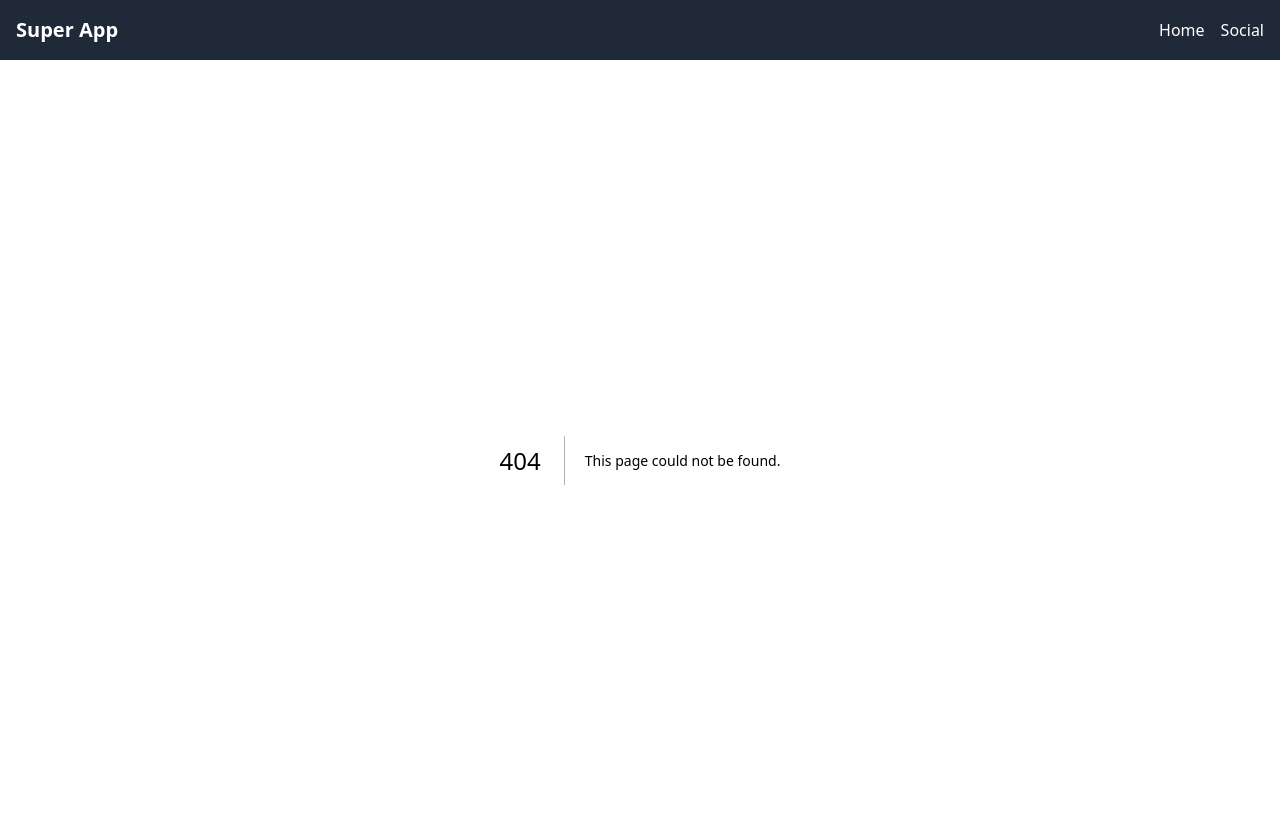
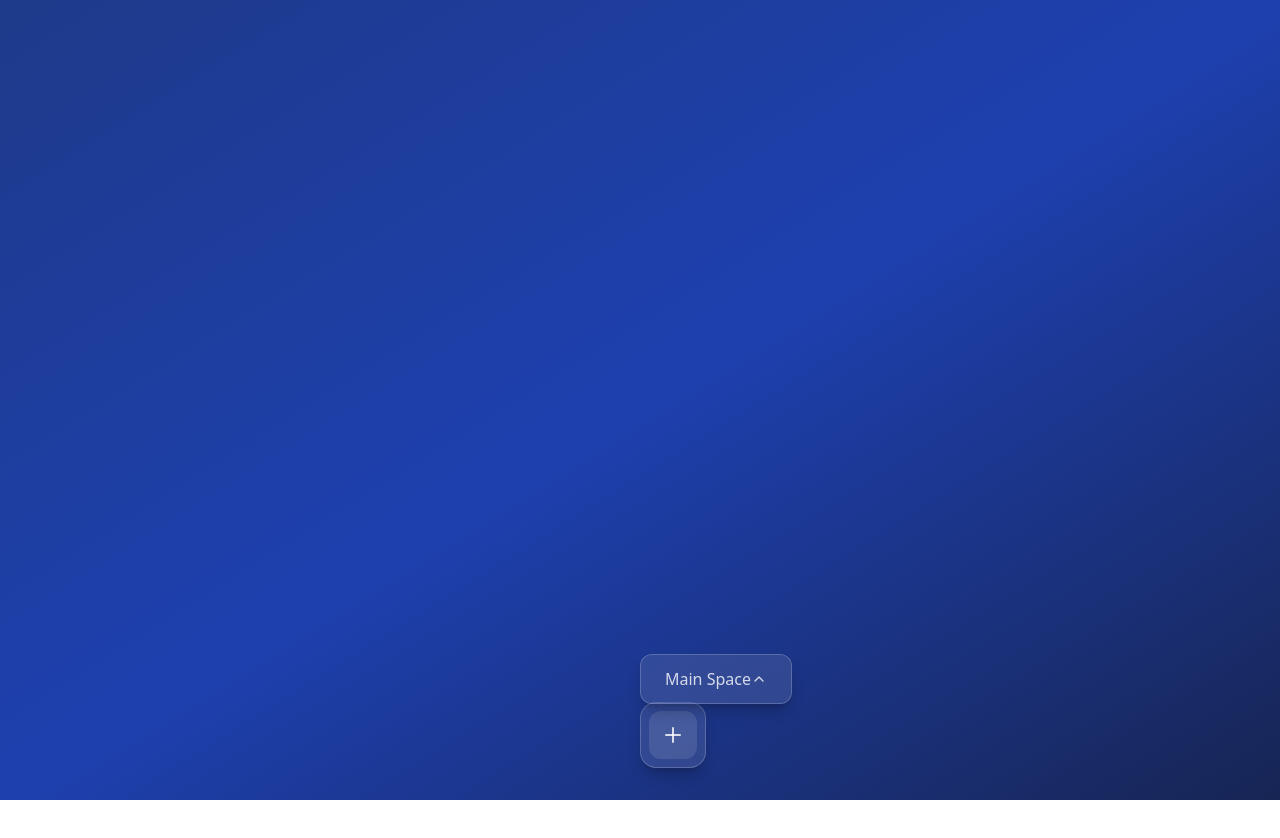
Before and after one commit to terryyaki/Project_Mark_I, a Next.js app: page /spaces in a window 1280 px wide. Before the commit this address had no page. Shown: the top 838 px of the page. After the commit the page ends 800 px from the top, so only its background shows below. Built offline with nearby package versions, Linux system fonts and the light colour scheme.

Commit message:
feat(spaces): Implement spaces module with notes
- Add space switching functionality with multiple backgrounds
- Create draggable notes widget system
- Implement dock interface for adding widgets
- Set up widget store with Zustand
- Update home page with spaces module card

```diff
--- a/src/app/page.tsx
+++ b/src/app/page.tsx
@@ -1,27 +1,44 @@
 export default function Home() {
-    return (
-      <main className="container mx-auto px-4 py-8">
-        <div className="text-center">
-          <h1 className="text-4xl font-bold mb-4">Welcome to Super App</h1>
-          <p className="text-xl text-gray-600">Your modular application platform</p>
+  return (
+    <main className="min-h-screen bg-gradient-to-br from-gray-900 to-black text-white p-8 pt-24">
+      <h1 className="text-4xl font-bold mb-8">Welcome to Super App</h1>
+      <p className="text-xl mb-12">Your modular application platform</p>
 
-          <div className="grid grid-cols-1 md:grid-cols-2 lg:grid-cols-3 gap-4 mt-8">
-            <div className="p-6 bg-white rounded-lg shadow-md">
-              <h2 className="text-2xl font-bold mb-2">Social Media</h2>
-              <p className="text-gray-600">Connect with friends and share updates</p>
-            </div>
+      <div className="grid grid-cols-1 md:grid-cols-2 lg:grid-cols-3 gap-8">
+        <ModuleCard
+          title="Social Media"
+          description="Connect with friends and share updates"
+          href="/social"
+        />
 
-            <div className="p-6 bg-white rounded-lg shadow-md">
-              <h2 className="text-2xl font-bold mb-2">Document Creator</h2>
-              <p className="text-gray-600">Create and edit documents easily</p>
-            </div>
+        <ModuleCard
+          title="Spaces OS"
+          description="Your collaborative virtual workspace"
+          href="/spaces"
+        />
 
-            <div className="p-6 bg-white rounded-lg shadow-md">
-              <h2 className="text-2xl font-bold mb-2">Coming Soon</h2>
-              <p className="text-gray-600">More modules on the way!</p>
-            </div>
-          </div>
-        </div>
-      </main>
-    )
-  }
+        <ModuleCard
+          title="Document Creator"
+          description="Create and edit documents easily"
+          href="/docs"
+        />
+      </div>
+    </main>
+  );
+}
+
+function ModuleCard({ title, description, href }: {
+  title: string;
+  description: string;
+  href: string;
+}) {
+  return (
+    <a
+      href={href}
+      className="block p-6 bg-gray-800 rounded-lg hover:bg-gray-700 transition-colors"
+    >
+      <h2 className="text-2xl font-semibold mb-2">{title}</h2>
+      <p className="text-gray-300">{description}</p>
+    </a>
+  );
+}
--- /dev/null
+++ b/src/app/spaces/page.tsx
@@ -0,0 +1,53 @@
+'use client';
+
+import { type ReactNode } from 'react';
+import Dock from '@/components/dock/Dock';
+import NotesWidget from '@/components/widgets/NotesWidget';
+import SpacesSwitcher from '@/components/spaces/SpacesSwitcher';
+import { SpacesProvider, useSpaces } from '@/components/spaces/SpacesSwitcher';
+import { useWidgetStore } from '@/store/widgetStore';
+import { WidgetProvider } from '@/contexts/WidgetContext';
+import { AnimatePresence, motion } from 'framer-motion';
+
+// Separate the content component
+function SpacesContent() {
+  const { notes, addNote, deleteNote } = useWidgetStore();
+  const { activeSpace, activeBackground } = useSpaces();
+
+  const spaceNotes = notes.filter(note => note.spaceId === activeSpace);
+
+  return (
+    <motion.div
+      className={`fixed inset-0 bg-gradient-to-br ${activeBackground}`}
+      initial={false}
+      animate={{ opacity: 1 }}
+      transition={{ duration: 0.5 }}
+    >
+      <div className="relative h-full w-full">
+        <AnimatePresence>
+          {spaceNotes.map((note) => (
+            <NotesWidget
+              key={note.id}
+              id={note.id}
+              onClose={() => deleteNote(note.id)}
+            />
+          ))}
+        </AnimatePresence>
+      </div>
+
+      <SpacesSwitcher />
+      <Dock onNotesClick={() => addNote(activeSpace)} />
+    </motion.div>
+  );
+}
+
+// Main component
+export default function SpacesOS() {
+  return (
+    <WidgetProvider>
+      <SpacesProvider>
+        <SpacesContent />
+      </SpacesProvider>
+    </WidgetProvider>
+  );
+}
--- /dev/null
+++ b/src/components/dock/Dock.tsx
@@ -0,0 +1,32 @@
+'use client';
+
+import { motion } from 'framer-motion';
+import { Plus } from 'lucide-react';
+
+interface DockProps {
+  onNotesClick: () => void;
+}
+
+export default function Dock({ onNotesClick }: DockProps) {
+  return (
+    <motion.div
+      className="fixed bottom-8 left-1/2 -translate-x-1/2 bg-white/10 backdrop-blur-xl
+                 rounded-2xl border border-white/20 shadow-lg shadow-black/20"
+      initial={{ y: 100 }}
+      animate={{ y: 0 }}
+      transition={{ type: "spring", stiffness: 300, damping: 30 }}
+    >
+      <div className="p-2 flex space-x-2">
+        <motion.button
+          whileHover={{ scale: 1.1 }}
+          whileTap={{ scale: 0.95 }}
+          onClick={onNotesClick}
+          className="w-12 h-12 rounded-xl bg-white/10 hover:bg-white/20 transition-colors
+                     flex items-center justify-center text-white/80"
+        >
+          <Plus className="w-6 h-6" />
+        </motion.button>
+      </div>
+    </motion.div>
+  );
+}
--- /dev/null
+++ b/src/components/spaces/SpacesSwitcher.tsx
@@ -0,0 +1,122 @@
+'use client';
+
+import { motion } from 'framer-motion';
+import { ChevronUp } from 'lucide-react';
+import { useState, createContext, useContext, type ReactNode } from 'react';
+
+interface Space {
+  id: string;
+  name: string;
+  background: string;
+}
+
+interface SpacesContextType {
+  activeSpace: string;
+  setActiveSpace: (id: string) => void;
+  activeBackground: string;
+  spaces: Space[];
+}
+
+const spaces: Space[] = [
+  {
+    id: 'space-1',
+    name: 'Main Space',
+    background: 'from-blue-900 via-blue-800 to-blue-950'
+  },
+  {
+    id: 'space-2',
+    name: 'Focus Space',
+    background: 'from-purple-900 via-purple-800 to-purple-950'
+  },
+  {
+    id: 'space-3',
+    name: 'Creative Space',
+    background: 'from-emerald-900 via-emerald-800 to-emerald-950'
+  },
+];
+
+const SpacesContext = createContext<SpacesContextType | null>(null);
+
+export function SpacesProvider({ children }: { children: ReactNode }) {
+  const [activeSpace, setActiveSpace] = useState<string>('space-1');
+
+  const value = {
+    activeSpace,
+    setActiveSpace,
+    activeBackground: spaces.find(s => s.id === activeSpace)?.background || spaces[0].background,
+    spaces
+  };
+
+  return <SpacesContext.Provider value={value}>{children}</SpacesContext.Provider>;
+}
+
+export function useSpaces() {
+  const context = useContext(SpacesContext);
+  if (!context) {
+    throw new Error('useSpaces must be used within a SpacesProvider');
+  }
+  return context;
+}
+
+export default function SpacesSwitcher() {
+  const [isOpen, setIsOpen] = useState(false);
+  const { spaces, activeSpace, setActiveSpace } = useSpaces();
+
+  return (
+    <motion.div
+      className="fixed bottom-24 left-1/2 -translate-x-1/2 z-50"
+      initial={false}
+      animate={{
+        y: isOpen ? -20 : 0,
+        scale: isOpen ? 1.05 : 1
+      }}
+      transition={{ type: "spring", stiffness: 300, damping: 30 }}
+    >
+      <div className="bg-white/10 backdrop-blur-xl rounded-xl border border-white/20 overflow-hidden
+                    shadow-lg shadow-black/20">
+        <button
+          onClick={() => setIsOpen(!isOpen)}
+          className="w-full px-6 py-3 flex items-center justify-between text-white/80 hover:bg-white/5
+                   transition-colors duration-200"
+        >
+          <span className="font-medium">{spaces.find(s => s.id === activeSpace)?.name}</span>
+          <motion.div
+            animate={{ rotate: isOpen ? 180 : 0 }}
+            transition={{ type: "spring", stiffness: 200, damping: 20 }}
+          >
+            <ChevronUp className="w-4 h-4" />
+          </motion.div>
+        </button>
+
+        {isOpen && (
+          <motion.div
+            className="p-2"
+            initial={{ opacity: 0, y: -10 }}
+            animate={{ opacity: 1, y: 0 }}
+            transition={{ duration: 0.2 }}
+          >
+            {spaces.map((space) => (
+              <motion.button
+                key={space.id}
+                onClick={() => {
+                  setActiveSpace(space.id);
+                  setIsOpen(false);
+                }}
+                className={`w-full px-4 py-3 rounded-lg text-left text-white/80
+                          transition-colors duration-200 font-medium
+                          ${activeSpace === space.id ? 'bg-white/10' : 'hover:bg-white/5'}`}
+                whileHover={{ x: 4 }}
+                transition={{ type: "spring", stiffness: 200, damping: 20 }}
+              >
+                <div className="flex items-center gap-3">
+                  <div className={`w-3 h-3 rounded-full bg-gradient-to-br ${space.background}`} />
+                  {space.name}
+                </div>
+              </motion.button>
+            ))}
+          </motion.div>
+        )}
+      </div>
+    </motion.div>
+  );
+}
--- /dev/null
+++ b/src/components/widgets/NotesWidget.tsx
@@ -0,0 +1,61 @@
+'use client';
+
+import { motion } from 'framer-motion';
+import { useWidgetStore } from '@/store/widgetStore';
+import { useState } from 'react';
+
+interface NotesWidgetProps {
+  id: string;
+  onClose: () => void;
+}
+
+export default function NotesWidget({ id, onClose }: NotesWidgetProps) {
+  const [isDragging, setIsDragging] = useState(false);
+  const { notes, updateNotePosition } = useWidgetStore();
+  const note = notes.find(n => n.id === id);
+
+  if (!note) return null;
+
+  return (
+    <motion.div
+      drag
+      dragMomentum={false}
+      onDragStart={() => setIsDragging(true)}
+      onDragEnd={(e, info) => {
+        setIsDragging(false);
+        updateNotePosition(id, {
+          x: note.position.x + info.offset.x,
+          y: note.position.y + info.offset.y
+        });
+      }}
+      initial={{ opacity: 0, scale: 0.8 }}
+      animate={{
+        opacity: 1,
+        scale: 1,
+        x: note.position.x,
+        y: note.position.y
+      }}
+      exit={{ opacity: 0, scale: 0.8 }}
+      className="absolute top-0 left-0 w-64 bg-white/10 backdrop-blur-xl rounded-lg border border-white/20
+                shadow-lg shadow-black/20 overflow-hidden"
+      style={{ cursor: isDragging ? 'grabbing' : 'grab' }}
+    >
+      <div className="p-4">
+        <div className="flex justify-between items-center mb-2">
+          <div className="text-white/80 font-medium">Note</div>
+          <button
+            onClick={onClose}
+            className="text-white/60 hover:text-white/80 transition-colors"
+          >
+            ×
+          </button>
+        </div>
+        <textarea
+          className="w-full h-32 bg-transparent border-none text-white/80 resize-none focus:outline-none"
+          placeholder="Type something..."
+          style={{ cursor: 'text' }}
+        />
+      </div>
+    </motion.div>
+  );
+}
--- /dev/null
+++ b/src/contexts/WidgetContext.tsx
@@ -0,0 +1,13 @@
+'use client';
+
+import { createContext, useContext } from 'react';
+
+const WidgetContext = createContext<null>(null);
+
+export function WidgetProvider({ children }: { children: React.ReactNode }) {
+  return (
+    <WidgetContext.Provider value={null}>
+      {children}
+    </WidgetContext.Provider>
+  );
+}
--- /dev/null
+++ b/src/store/widgetStore.ts
@@ -0,0 +1,52 @@
+import { create } from 'zustand';
+import { persist } from 'zustand/middleware';
+import { nanoid } from 'nanoid';
+
+interface Note {
+  id: string;
+  content: string;
+  position: { x: number; y: number };
+  color: string;
+  spaceId: string;
+}
+
+type WidgetStore = {
+  notes: Note[];
+  addNote: (spaceId: string) => void;
+  deleteNote: (id: string) => void;
+  updateNotePosition: (id: string, position: { x: number; y: number }) => void;
+  updateNoteColor: (id: string, color: string) => void;
+}
+
+export const useWidgetStore = create<WidgetStore>()(
+  persist(
+    (set) => ({
+      notes: [],
+      addNote: (spaceId) => set((state) => ({
+        notes: [...state.notes, {
+          id: nanoid(),
+          content: '',
+          position: { x: Math.random() * 300, y: Math.random() * 300 },
+          color: 'white',
+          spaceId
+        }]
+      })),
+      deleteNote: (id) => set((state) => ({
+        notes: state.notes.filter(note => note.id !== id)
+      })),
+      updateNotePosition: (id, position) => set((state) => ({
+        notes: state.notes.map(note =>
+          note.id === id ? { ...note, position } : note
+        )
+      })),
+      updateNoteColor: (id, color) => set((state) => ({
+        notes: state.notes.map(note =>
+          note.id === id ? { ...note, color } : note
+        )
+      })),
+    }),
+    {
+      name: 'widget-storage'
+    }
+  )
+);
```
Also changed, not shown: package.json (+11 -6 lines).
